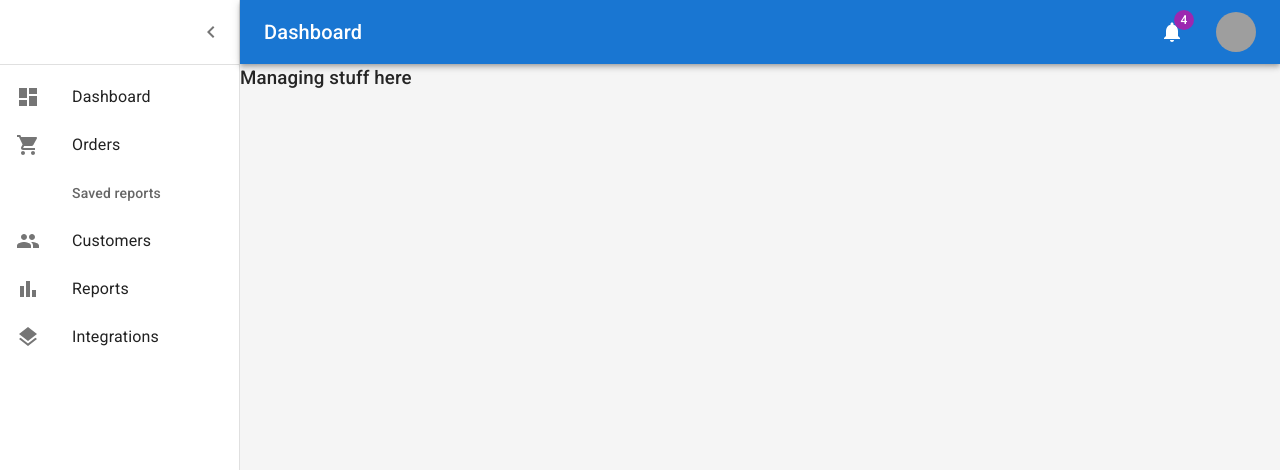
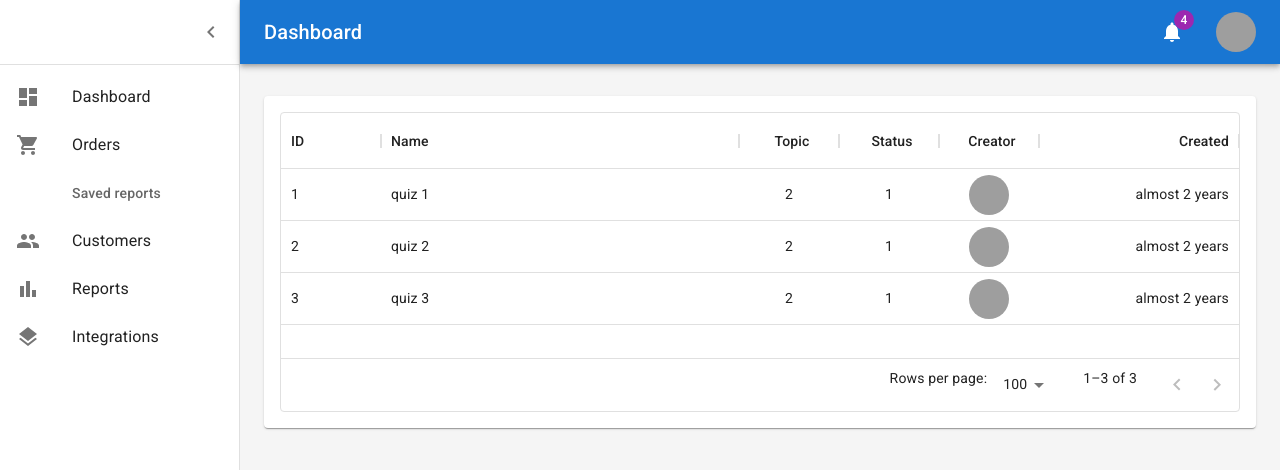
Before and after one commit to ngocnv371/quizhero-quiz, a React (Create React App) app in the folder client/: page /login in a window 1280 px wide. Both pictures are taken after typing "name@example.com", "Sample123" into the empty fields and a click on the button "SIGN IN". Shown: the top 470 px of the page. Built offline with nearby package versions, Linux system fonts and the light colour scheme; grey boxes are pictures that could not be loaded.

Commit message:
format table

```diff
--- a/client/package.json
+++ b/client/package.json
@@ -8,6 +8,7 @@
     "@fontsource/roboto": "^4.5.1",
     "@mui/icons-material": "^5.2.5",
     "@mui/material": "^5.2.7",
+    "@mui/x-data-grid": "^5.2.2",
     "@testing-library/jest-dom": "^5.16.1",
     "@testing-library/react": "^12.1.2",
     "@testing-library/user-event": "^13.5.0",
@@ -15,6 +16,7 @@
     "@types/node": "^16.11.19",
     "@types/react": "^17.0.38",
     "@types/react-dom": "^17.0.11",
+    "date-fns": "^2.28.0",
     "react": "^17.0.2",
     "react-dom": "^17.0.2",
     "react-router-dom": "^6.2.1",
--- /dev/null
+++ b/client/src/containers/QuizzesTable.tsx
@@ -0,0 +1,94 @@
+import { Avatar, Tooltip } from "@mui/material";
+import {
+  DataGrid,
+  GridColDef,
+  GridRenderCellParams,
+  GridRowsProp,
+} from "@mui/x-data-grid";
+import { format, formatDistance } from "date-fns";
+
+import React from "react";
+
+const rows: GridRowsProp = [
+  {
+    id: 1,
+    name: "quiz 1",
+    statusId: 1,
+    topicId: 2,
+    createdById: 3,
+    createdAt: "2020-03-31T00:00:00.000Z",
+  },
+  {
+    id: 2,
+    name: "quiz 2",
+    statusId: 1,
+    topicId: 2,
+    createdById: 3,
+    createdAt: "2020-03-31T00:00:00.000Z",
+  },
+  {
+    id: 3,
+    name: "quiz 3",
+    statusId: 1,
+    topicId: 2,
+    createdById: 3,
+    createdAt: "2020-03-31T00:00:00.000Z",
+  },
+];
+
+const today = new Date();
+const columns: GridColDef[] = [
+  { field: "id", headerName: "ID", width: 100 },
+  { field: "name", headerName: "Name", flex: 1 },
+  {
+    field: "topicId",
+    headerName: "Topic",
+    align: "center",
+    headerAlign: "center",
+    width: 100,
+  },
+  {
+    field: "statusId",
+    headerName: "Status",
+    align: "center",
+    headerAlign: "center",
+    width: 100,
+  },
+  {
+    field: "createdById",
+    headerName: "Creator",
+    width: 100,
+    align: "center",
+    headerAlign: "center",
+    renderCell: (params: GridRenderCellParams) => {
+      return (
+        <Avatar src={`https://i.pravatar.cc/300?${params.value}`}></Avatar>
+      );
+    },
+  },
+  {
+    field: "createdAt",
+    headerName: "Created",
+    width: 200,
+    headerAlign: "right",
+    align: "right",
+    renderCell: (params: GridRenderCellParams) => {
+      const date = new Date(params.value);
+      const distance = formatDistance(date, today);
+      const text = format(date, "Pp");
+      return (
+        <Tooltip title={text} placement="top">
+          <span>{distance}</span>
+        </Tooltip>
+      );
+    },
+  },
+];
+
+export default function QuizzesTable() {
+  return (
+    <div style={{ height: 300, width: "100%" }}>
+      <DataGrid rows={rows} columns={columns} />
+    </div>
+  );
+}
--- a/client/src/pages/QuizzesPage.tsx
+++ b/client/src/pages/QuizzesPage.tsx
@@ -1,3 +1,19 @@
+import { Container, Paper } from "@mui/material";
+
+import QuizzesTable from "../containers/QuizzesTable";
+
 export default function QuizzesPage() {
-  return <h3>Managing stuff here</h3>;
+  return (
+    <Container maxWidth="lg" sx={{ mt: 4, mb: 4 }}>
+      <Paper
+        sx={{
+          p: 2,
+          display: "flex",
+          flexDirection: "column",
+        }}
+      >
+        <QuizzesTable />
+      </Paper>
+    </Container>
+  );
 }
```
Also changed, not shown: 1 other file (tests, documents, lock files or other folders).
